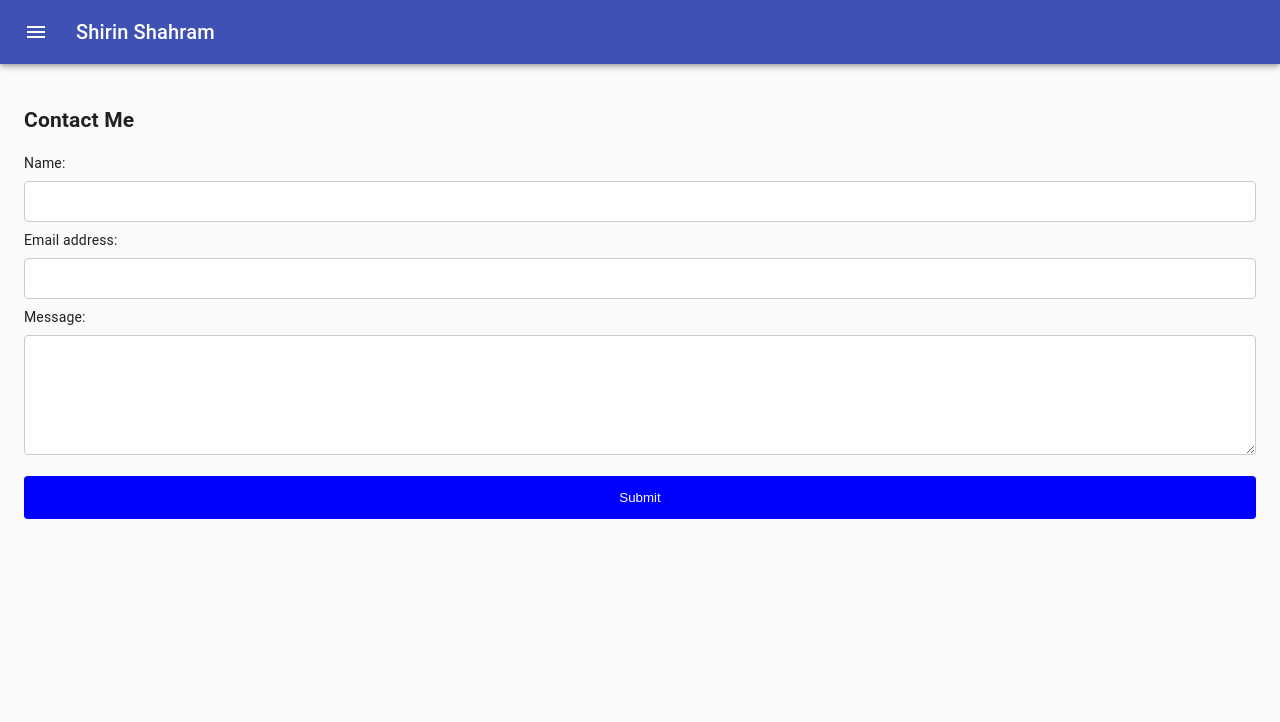
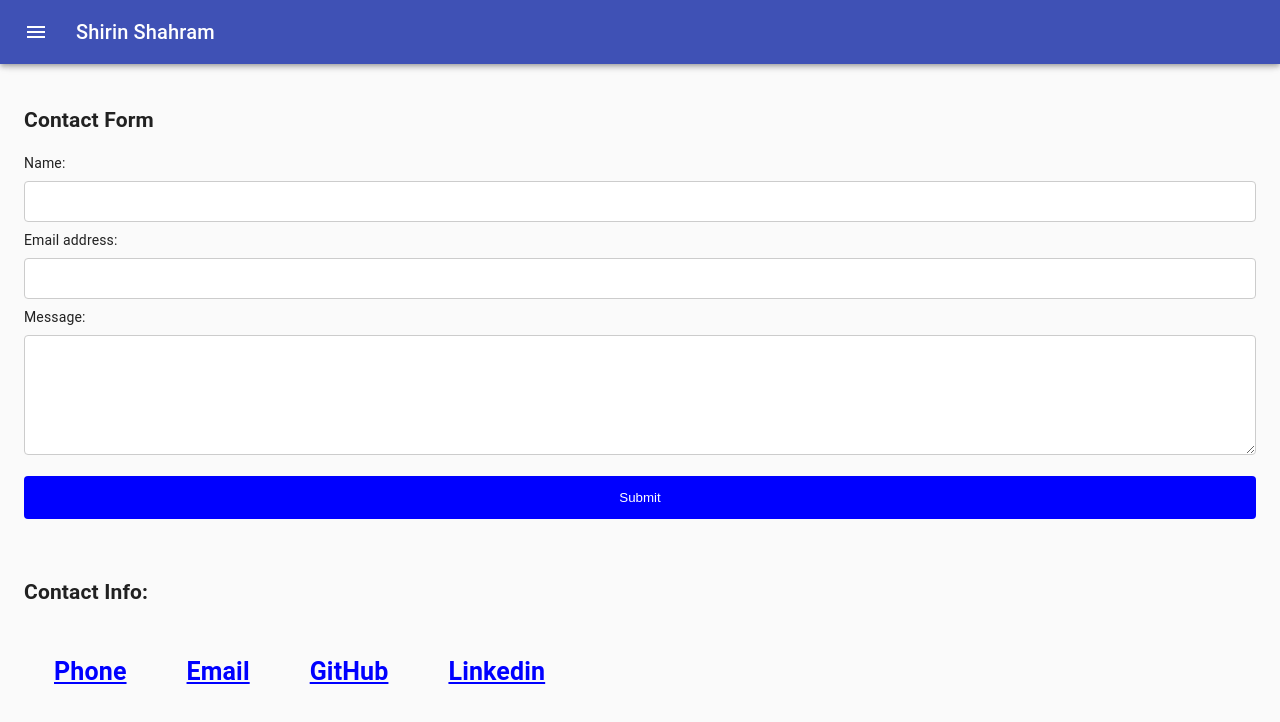
Before and after one commit to sshahram/react-portfolio, a React (Create React App) app: page /Contact in a window 1280 px wide. Shown: the top 722 px of the page. Built offline with nearby package versions, Linux system fonts and the light colour scheme.

Commit message:
add contact info section

```diff
--- a/src/components/Contact/index.js
+++ b/src/components/Contact/index.js
@@ -38,7 +38,7 @@
     }
     return (
         <section>
-            <h1>Contact Me</h1>
+            <h1>Contact Form</h1>
             <form id="contact-form" onSubmit={handleSubmit}>
                 <div>
                     <label htmlFor="name">Name:</label>
@@ -59,6 +59,13 @@
                 )}
                 <button data-testid="button" type="submit">Submit</button>
             </form>
+            <div className="contact-info">
+                <h1 className="contact-title">Contact Info:</h1>
+                <a href="tel:818.271.6615" target="_blank">Phone</a>
+                <a id="email" href="mailto:shirin.shahram23@gmail.com">Email</a>
+                <a href="https://github.com/sshahram" target="_blank">GitHub</a>
+                <a href="https://www.linkedin.com/in/shirin-shahram" target="_blank">Linkedin</a>
+            </div>
         </section>
     );
 }
--- a/src/index.css
+++ b/src/index.css
@@ -61,3 +61,25 @@
 	height: 120px;
 
 }
+
+/* Contact List Styles */
+
+.contact-title {
+display: block;
+margin-top: 50px;
+}
+
+.contact-info a {
+  text-decoration: underline;
+  color: blue;
+  font-size: 25px;
+  display: inline-block;
+  margin:auto;
+  padding: 30px;
+  text-align: center;
+  font-weight: bold;
+}
+
+.contact-info a:hover {
+  color: var(--primary-color);
+}
```
